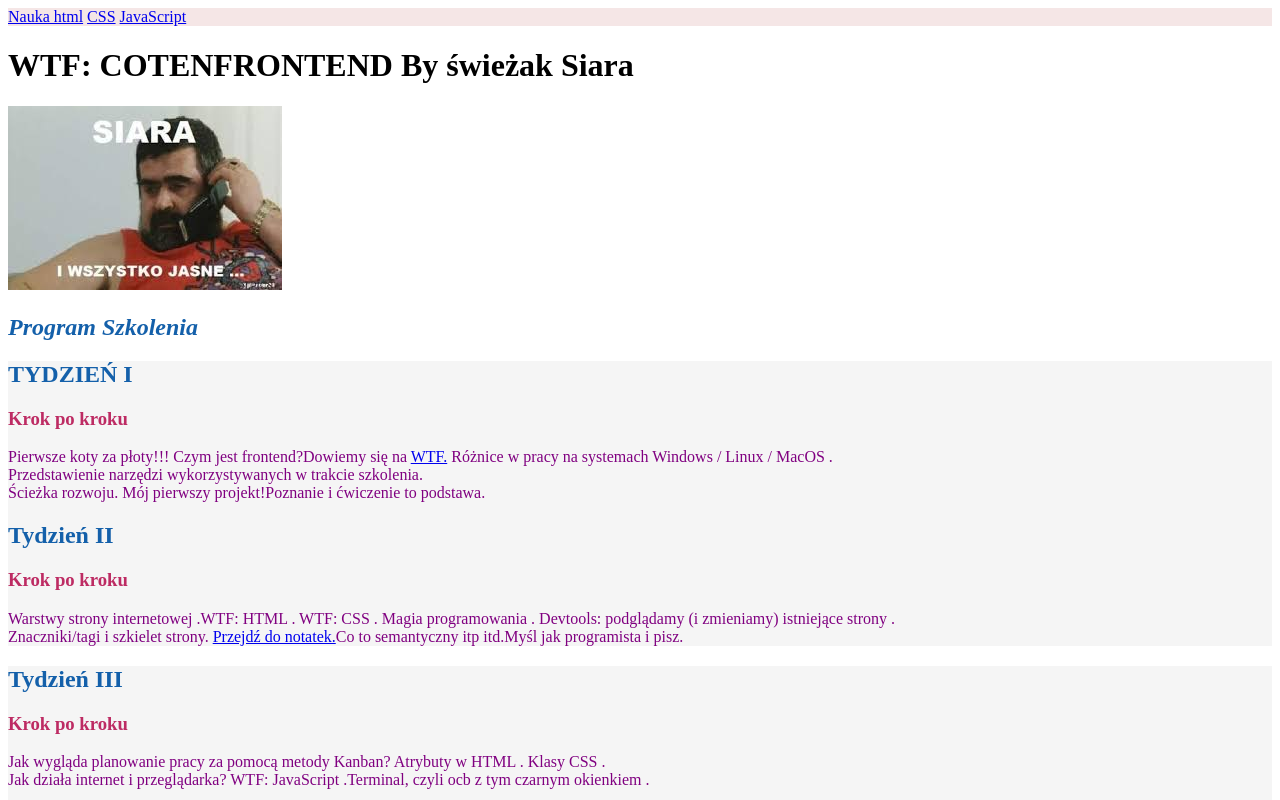
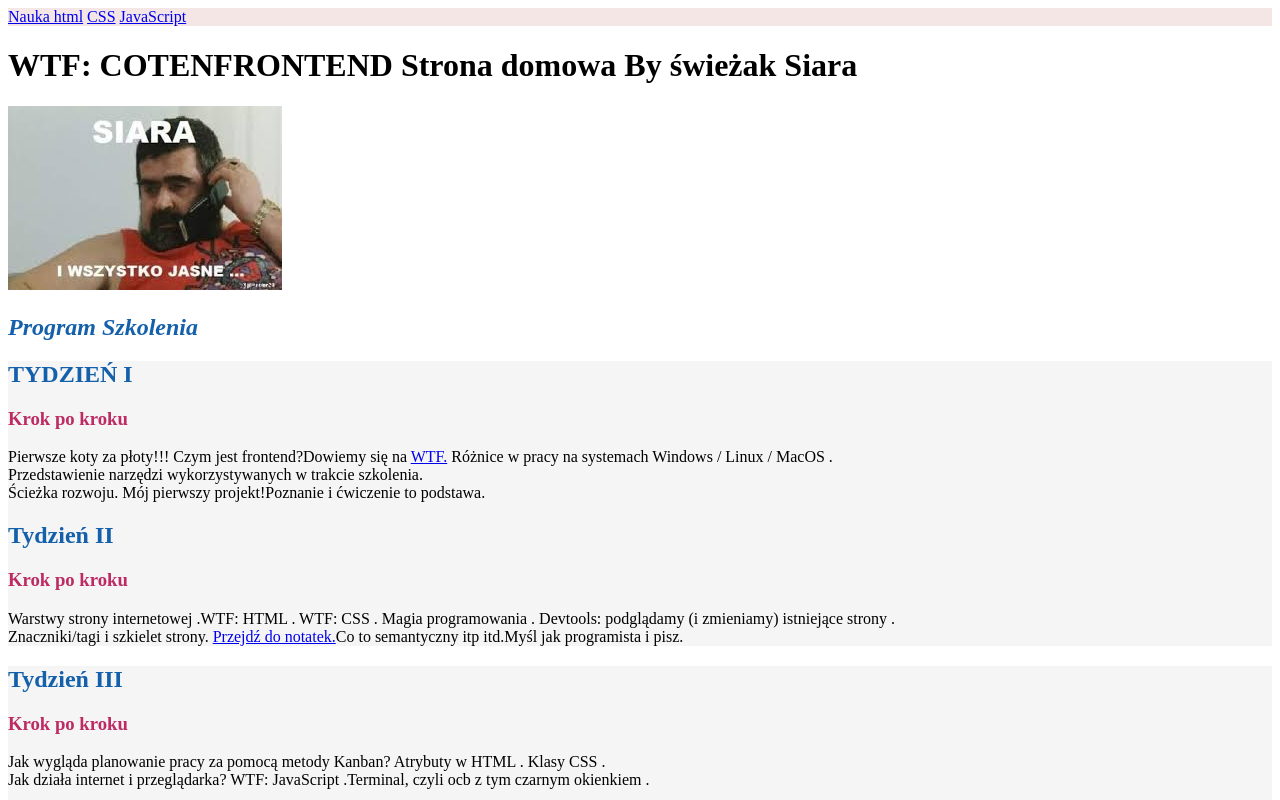
Before and after one commit to lukas-szarkowski/homepage, a plain HTML site: page index.html in a window 1280 px wide. Shown: the top 800 px of the page. Drawn offline with Linux system fonts and the light colour scheme.

Commit message:
heading content & paragraph styles change

```diff
--- a/index.html
+++ b/index.html
@@ -27,7 +27,7 @@
 
         <header id="top">
             <h1 class="main-heading" id="name"> WTF: COTENFRONTEND
-                By świeżak Siara</h1>
+                Strona domowa By świeżak Siara</h1>
             <img src="stefan-siarzewski.jpg" alt="To Ja!" />
         </header>
 
--- a/style.css
+++ b/style.css
@@ -19,12 +19,6 @@ background: whitesmoke;
 }
 
 
-
-p {
-    color:purple;
-
-}
-
 h3 {
 
     color:rgb(189, 43, 99);
@@ -34,5 +28,4 @@ h3 {
 .header {
 background:#f5e6e6;
 
-
 }
```
